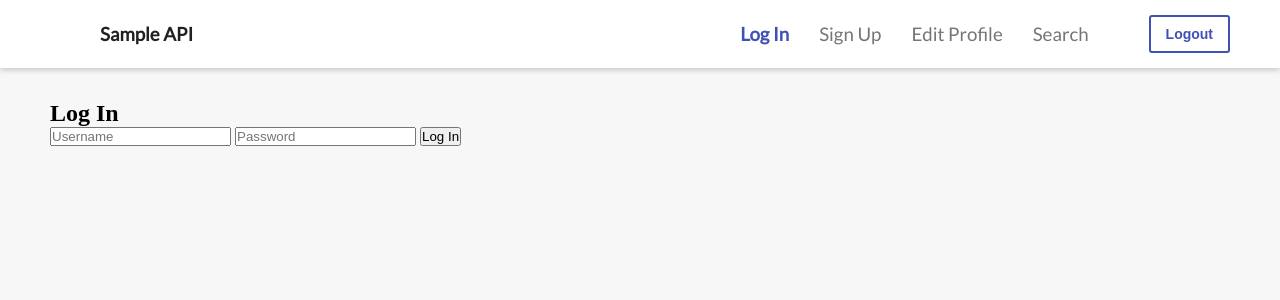
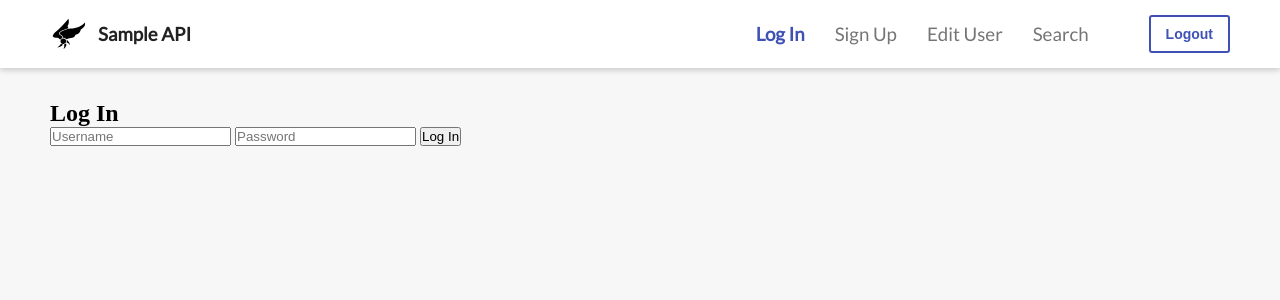
Before and after one commit to jpcarreon/frontendTesting, a React (Create React App) app: page /log-in in a window 1280 px wide. Shown: the top 300 px of the page. Built offline with nearby package versions, Linux system fonts and the light colour scheme.

Commit message:
fix: logo import

```diff
--- a/src/components/Header.css
+++ b/src/components/Header.css
@@ -26,7 +26,7 @@
 
 .links .title {
     float: left;
-    padding-left: 100px;
+    padding-left: 10px;
 
     color: var(--primary-text-color);
 }
--- a/src/components/Header.js
+++ b/src/components/Header.js
@@ -5,6 +5,7 @@ import './Header.css';
 function Header(props) {
     return(
         <div id='navbar'>
+            <img alt='logo' src={process.env.PUBLIC_URL + '/img/yatagarasub.svg'} className='logo'/>
 
             <button onClick={props.handleClick}>
                 Logout
@@ -18,7 +19,7 @@ function Header(props) {
                     <h3 className='normal' style={props.search}>Search</h3>
                 </a>
                 <a href='/edit-profile' className='nostyle'>
-                    <h3 className='normal' style={props.edit}>Edit Profile</h3>
+                    <h3 className='normal' style={props.edit}>Edit User</h3>
                 </a>
                 <a href='/sign-up' className='nostyle'>
                     <h3 className='normal' style={props.signup}>Sign Up</h3>
```
Also changed, not shown: public/img/yatagarasub.svg (added), public/img/yatagarasuw.svg (added).
